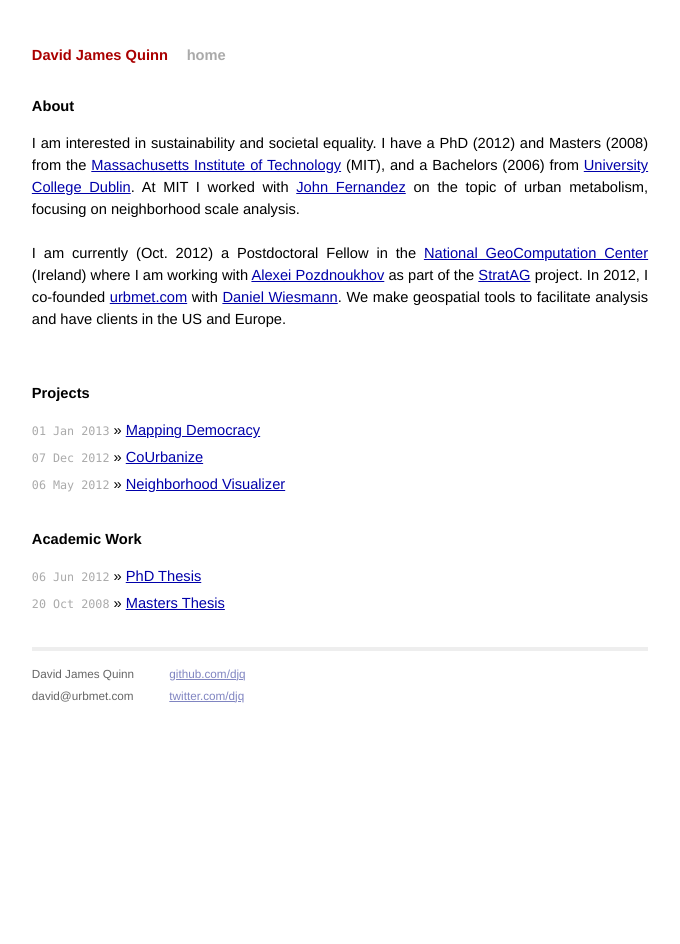
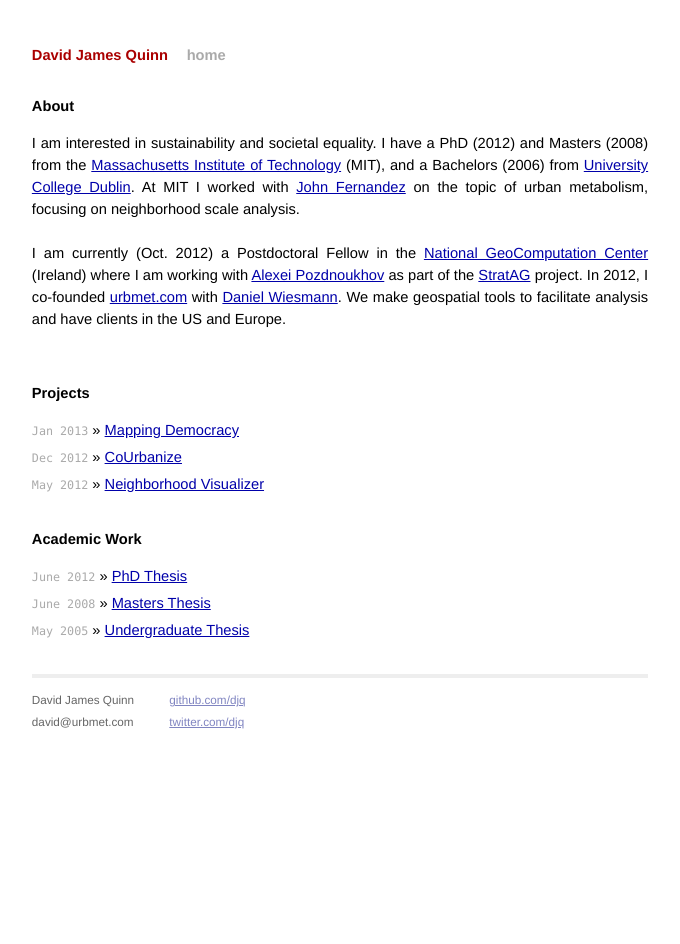
Before and after one commit to djq/djq.github.com, a Jekyll site: the page built from index.html, in a window 1280 px wide. Shown: the whole page, without its empty margins (300-980 px from the left). Built offline with Jekyll 4.4.1, drawn with Linux system fonts in a browser that asks for light colours; Markdown is read by kramdown in place of the engine named in the settings.

Commit message:
added theses + updated dates

```diff
--- a/index.html
+++ b/index.html
@@ -21,15 +21,16 @@ title: djq
 
   <h1>Projects</h1>
   <ul class="posts">
-    <li><span>01 Jan 2013</span> &raquo; <a href="http://mappingdemocracy.ie">Mapping Democracy</a></li>
-    <li><span>07 Dec 2012</span> &raquo; <a href="http://courbanize.com">CoUrbanize</a></li>
-    <li><span>06 May 2012</span> &raquo; <a href="http://urbmet.org">Neighborhood Visualizer</a></li>
+    <li><span>Jan 2013</span> &raquo; <a href="http://mappingdemocracy.ie">Mapping Democracy</a></li>
+    <li><span>Dec 2012</span> &raquo; <a href="http://courbanize.com">CoUrbanize</a></li>
+    <li><span>May 2012</span> &raquo; <a href="http://urbmet.org">Neighborhood Visualizer</a></li>
   </ul>
 
   <h1>Academic Work</h1>
   <ul class="posts">
-    <li><span>06 Jun 2012</span> &raquo; <a href="http://djq.me">PhD Thesis</a></li>
-    <li><span>20 Oct 2008</span> &raquo; <a href="http://djq.me">Masters Thesis</a></li>
+    <li><span>June 2012</span> &raquo; <a href="http://djq.me/files/2012_June_Quinn_phd_small.pdf">PhD Thesis</a></li>
+    <li><span>June 2008</span> &raquo; <a href="http://djq.me/files/2008_May_Thesis_DQ.pdf">Masters Thesis</a></li>
+    <li><span>May 2005</span> &raquo; <a href="http://djq.me/files/2005_May_JOD_DQ.pdf">Undergraduate Thesis</a></li>
   </ul>
 
 
```
Also changed, not shown: 2 other files.
